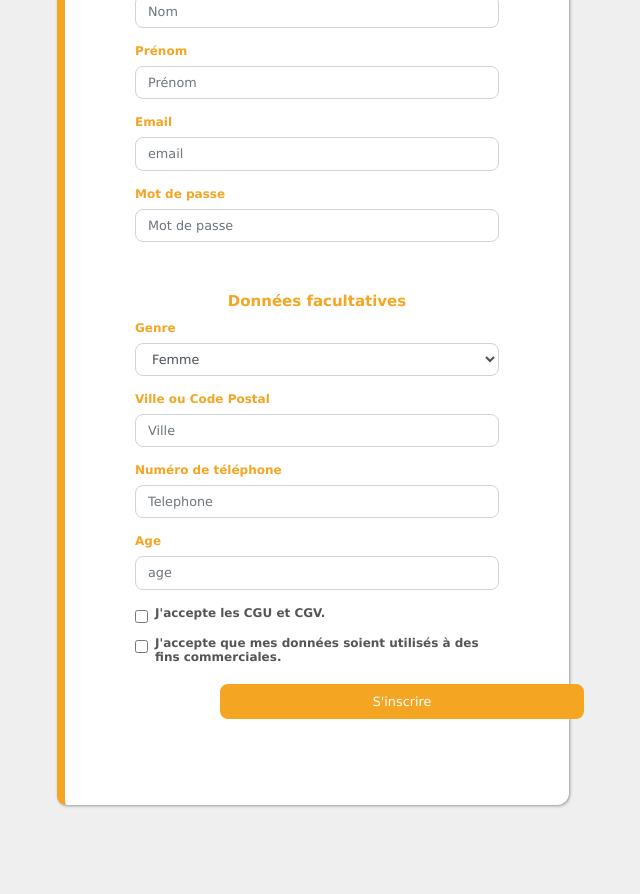
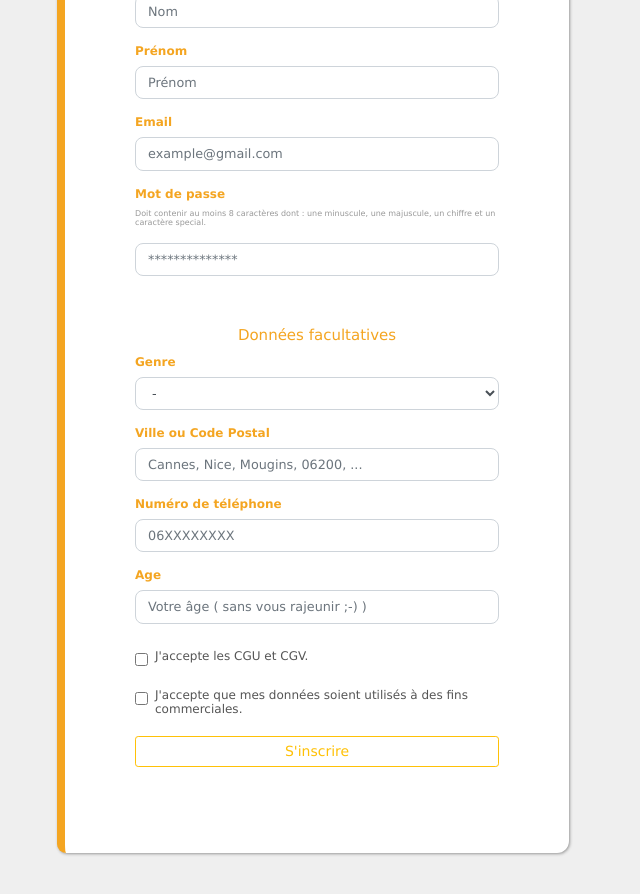
Before and after one commit to Saida-Ouahmid/TipToThank_Front, a React (Create React App) app: page /Inscription in a window 1280 px wide. Shown: the part 260-1154 px from the top of the page, without its empty margins (327-967 px from the left). Before the commit the page ends 1110 px from the top, so only its background shows below. Built offline with nearby package versions, Linux system fonts and the light colour scheme.

Commit message:
reg/log/prof css ok & routes ok

```diff
--- a/src/assets/components/Footer/Footer.js
+++ b/src/assets/components/Footer/Footer.js
@@ -1,7 +1,7 @@
 import React, { Component } from "react";
 import "./footer.css";
 import { Navbar, Nav } from "react-bootstrap";
-class footer extends Component {
+class Footer extends Component {
   render() {
     return (
       <div className="footer">
@@ -34,4 +34,4 @@ class footer extends Component {
   }
 }
 
-export default footer;
+export default Footer;
--- a/src/components/App/App.js
+++ b/src/components/App/App.js
@@ -9,6 +9,7 @@ import "bootstrap/dist/css/bootstrap.min.css";
 import Connexion from "../Connexion/Connexion";
 import Profil from "../Profil/Profil";
 import { BrowserRouter as Router, Switch, Route } from "react-router-dom";
+//import Footer from "../../assets/components/Footer/Footer";
 
 /*Main app component*/
 class App extends Component {
--- a/src/components/Connexion/Connexion.js
+++ b/src/components/Connexion/Connexion.js
@@ -1,13 +1,9 @@
 import Button from "react-bootstrap/Button";
 import Form from "react-bootstrap/Form";
-import InputGroup from "react-bootstrap/InputGroup";
-import Col from "react-bootstrap/Col";
-import FormControl from "react-bootstrap/FormControl";
+
 import React, { Component } from "react";
 import "./connexion.css";
 import { Link } from "react-router-dom";
-
-/*import { Link } from "react-router-dom";*/
 
 class Connexion extends Component {
   constructor(props) {
@@ -65,68 +61,59 @@ class Connexion extends Component {
     return (
       <div className="background">
         <div className="connexion-container">
-          <h1 className="titreConnexion">Connexion</h1>
-
-          <Form className="identifiants">
-            <Form.Row className="align-items-center">
-              <Col xs="auto">
-                <Form.Label htmlFor="inlineFormInputGroup" srOnly>
-                  E-mail de connexion
+          <Form>
+            <Form.Label className="text">
+              Déjà membre? Connectez-vous !
             </Form.Label>
-                <InputGroup className="mb-2">
-                  <InputGroup.Prepend>
-                    <InputGroup.Text>@</InputGroup.Text>
-                  </InputGroup.Prepend>
-                  <FormControl
+            <Form.Group controlId="formBasicEmail">
+              <Form.Control
                 name="email"
+                type="email"
+                placeholder="Votre e-mail"
                 id="email"
-                    placeholder="Email"
                 onChange={this.change}
                 value={this.state.email}
               />
-                </InputGroup>
-              </Col>
-              <Col xs="auto">
-                <Form.Label htmlFor="inlineFormInput" srOnly>
-                  Mot de passe
-                </Form.Label>
+              <Form.Text className="text-muted"></Form.Text>
+            </Form.Group>
+
+            <Form.Group controlId="formBasicPassword">
               <Form.Control
                 name="password"
+                type="password"
+                placeholder="Mot de passe"
                 className="mb-2"
                 id="password"
-                  placeholder="Password"
-                  type="password"
                 onChange={this.change}
                 value={this.state.password}
               />
-              </Col>
-
-              <Col xs="auto">
-                <Form.Check
-                  type="checkbox"
-                  id="autoSizingCheck"
-                  className="mb-2"
-                  label="Se souvenir de moi"
-                />
-              </Col>
+            </Form.Group>
 
             <Button
+              variant="outline-warning"
+              size="sm"
               type="submit"
               className="mb-2"
-                onClick={this.loginClient} /*className="sign-up"*/
+              onClick={this.loginClient}
             >
               Se connecter
             </Button>
             <p>{this.state.message}</p>
 
+            <Button className="forgetpwd" variant="link" size="sm">
+              Mot de passe oublié ?
+            </Button>
+
+            <Form.Group>
+              <Form.Label className="text2">
+                Nouveau? Créer votre compte !
+              </Form.Label>
+            </Form.Group>
             <Link to="/Inscription">
-                <Button type="submit" className="sign-up">
+              <Button variant="outline-warning" size="sm" type="submit">
                 S'inscrire
               </Button>
             </Link>
-            </Form.Row>
-
-            <p className="mdp">Mot de passe oublié</p>
           </Form>
         </div>
       </div>
--- a/src/components/Inscription/Inscription.js
+++ b/src/components/Inscription/Inscription.js
@@ -3,7 +3,6 @@ import "./inscription.css";
 import Form from "react-bootstrap/Form";
 import Button from "react-bootstrap/Button";
 /*import FormControl from "react-bootstrap/FormControl";*/
-/*import { Link } from "react-router-dom";*/
 
 class Inscription extends Component {
   constructor(props) {
@@ -28,9 +27,6 @@ class Inscription extends Component {
   };
 
   addNewRegister = (e) => {
-    /*alert(
-      "Votre inscription a bien été prise en compte. Un email de confirmation vous a été envoyé. Merci"
-    );*/
     e.preventDefault();
     const data = {
       lastname: this.state.lastname,
@@ -60,7 +56,9 @@ class Inscription extends Component {
       .then(
         (responseObject) => {
           this.setState({ message: responseObject.message });
-          /*this.props.history.push("/Home"); */ // pour affiher le profil
+          /*this.props.history.push(
+            "/Connexion"
+          );  pour allez vers la page connexion une fois l'inscription done*/
         },
 
         (error) => {
@@ -84,7 +82,6 @@ class Inscription extends Component {
               placeholder="Nom"
               name="lastname"
               onChange={this.change}
-              value={this.state.lastname}
             />
           </Form.Group>
           <Form.Group controlId="firstname">
@@ -94,7 +91,6 @@ class Inscription extends Component {
               placeholder="Prénom"
               name="firstname"
               onChange={this.change}
-              value={this.state.firstname}
             />
           </Form.Group>
 
@@ -102,20 +98,22 @@ class Inscription extends Component {
             <Form.Label>Email</Form.Label>
             <Form.Control
               type="mail"
-              placeholder="email"
+              placeholder="example@gmail.com"
               name="email"
               onChange={this.change}
-              value={this.state.email}
             />
           </Form.Group>
           <Form.Group controlId="password">
-            <Form.Label>Mot de passe</Form.Label>
+            <Form.Label>Mot de passe </Form.Label>
+            <p className="reglemdp">
+              Doit contenir au moins 8 caractères dont : une minuscule, une
+              majuscule, un chiffre et un caractère special.
+            </p>
             <Form.Control
               type="password"
-              placeholder="Mot de passe"
+              placeholder="**************"
               name="password"
               onChange={this.change}
-              value={this.state.password}
             />
           </Form.Group>
         </Form>
@@ -127,11 +125,10 @@ class Inscription extends Component {
             <Form.Control
               as="select"
               type="text"
-              placeholder="Femme; Homme; Autre"
-              name="genre"
+              name="gender"
               onChange={this.change}
-              value={this.state.gender}
             >
+              <option>-</option>
               <option>Femme</option>
               <option>Homme</option>
             </Form.Control>
@@ -140,10 +137,9 @@ class Inscription extends Component {
             <Form.Label>Ville ou Code Postal</Form.Label>
             <Form.Control
               type="text"
-              placeholder="Ville"
+              placeholder="Cannes, Nice, Mougins, 06200, ..."
               name="adress"
               onChange={this.change}
-              value={this.state.adress}
             />
           </Form.Group>
 
@@ -151,38 +147,42 @@ class Inscription extends Component {
             <Form.Label>Numéro de téléphone</Form.Label>
             <Form.Control
               type="text"
-              placeholder="Telephone"
+              placeholder="06XXXXXXXX"
               name="phone"
               onChange={this.change}
-              value={this.state.phone}
             />
           </Form.Group>
           <Form.Group controlId="age">
             <Form.Label>Age</Form.Label>
             <Form.Control
               type="text"
-              placeholder="age"
+              placeholder="Votre âge ( sans vous rajeunir ;-) )"
               name="age"
               onChange={this.change}
-              value={this.state.age}
             />
           </Form.Group>
         </Form>
 
         <Form>
           <Form.Group controlId="formBasicCheckbox">
-            <Form.Check type="checkbox" label="J'accepte les CGU et CGV." />
+            <Form.Check
+              className="checkbox"
+              type="checkbox"
+              label="J'accepte les CGU et CGV."
+            />
           </Form.Group>
           <Form.Group controlId="formBasicCheckbox">
             <Form.Check
+              className="checkbox"
               type="checkbox"
               label="J'accepte que mes données soient utilisés à des fins commerciales."
             />
           </Form.Group>
 
           <Button
-            className="submitButton"
-            variant="primary"
+            className="button"
+            variant="outline-warning"
+            size="sm"
             block
             type="submit"
             onClick={this.addNewRegister}
--- a/src/components/Inscription/inscription.css
+++ b/src/components/Inscription/inscription.css
@@ -26,18 +26,6 @@ body {
   color: #f4a521;
 }
 
-.Bloc-principal .submitButton {
-  background-color: #f4a521;
-  font-size: 0.8rem;
-  border-radius: 8px;
-  border: 2px solid #f4a521 !important;
-}
-.Bloc-principal .submitButton:hover,
-.Bloc-principal .submitButton:active {
-  background-color: white;
-  color: #f4a521;
-}
-
 .Bloc-principal a {
   text-decoration: none !important;
 }
@@ -45,6 +33,7 @@ body {
   text-align: center;
   color: #f4a521;
   font-size: 20px;
+  text-decoration: underline;
 }
 .sous-titre {
   text-align: center;
@@ -56,3 +45,15 @@ body {
   font-size: initial;
   color: white;
 }
+.button {
+  margin-top: 40px;
+}
+.reglemdp {
+  font-size: 8px;
+  color: #999;
+  font-weight: lighter;
+}
+.checkbox {
+  font-weight: lighter;
+  margin-top: 25px;
+}
--- a/src/components/Profil/Profil.js
+++ b/src/components/Profil/Profil.js
@@ -3,6 +3,7 @@ import React, { Component } from "react";
 //import Historique from "../Historique/Historique";
 import Form from "react-bootstrap/Form";
 import Button from "react-bootstrap/Button";
+import ButtonGroup from "react-bootstrap/ButtonGroup";
 
 /*style import*/
 import "./profil.css";
@@ -36,7 +37,7 @@ class Client extends Component {
     client[event.target.name] = event.target.value;
     this.setState({
       client: client,
-      // identifier name de l'input = choisir la valeur qui se trouve dans l'input
+      // identifier name de l'input = choisir la valeur qui se trouve dans l'input donc necessité d'avoir le bon name!!
     });
   };
 
@@ -117,6 +118,7 @@ class Client extends Component {
     window.confirm(
       "Etes-vous sur de vouloir supprimer votre compte? Cette action est irréversible."
     );
+
     e.preventDefault();
     const data = {
       userId: localStorage.getItem(
@@ -129,6 +131,8 @@ class Client extends Component {
     const headers = new Headers({
       "Content-Type": "application/json",
       Authorization: "bearer " + localStorage.getItem("token"),
+      /**"Bearer Token" est un JSON Web Token dont le rôle est d'indiquer que l'utilisateur
+       qui accède aux ressources est bien authentifié. */
     });
 
     const options = {
@@ -157,13 +161,22 @@ class Client extends Component {
   };
   signOut = () => {
     localStorage.clear();
-    // this.props.history.push("/");
+    this.props.history.push("/Connexion");
   };
   render() {
     return (
       <div className="Bloc-principal">
         <div className="Titre">
           <p>Gestion de mon profil client</p>
+          <Button
+            className="button"
+            variant="outline-warning"
+            size="sm"
+            type="submit"
+            onClick={this.signOut}
+          >
+            Se déconnecter
+          </Button>
         </div>
         <Form>
           <p className="sous-titre"> Données requises </p>
@@ -172,7 +185,7 @@ class Client extends Component {
             <Form.Control
               type="text"
               placeholder="Nom"
-              name="nom"
+              name="lastname"
               value={this.state.client.lastname}
               onChange={this.change}
             />
@@ -183,31 +196,8 @@ class Client extends Component {
             <Form.Control
               type="text"
               placeholder="Prénom"
-              name="prenom"
+              name="firstname"
               value={this.state.client.firstname}
-              onChange={this.change}
-            />
-          </Form.Group>
-
-          <Form.Group controlId="email">
-            <Form.Label>Email</Form.Label>
-            <Form.Control
-              type="mail"
-              placeholder="Email "
-              name="mail"
-              value={this.state.client.email}
-              onChange={this.change}
-            />
-            <Form.Text className="text-muted"></Form.Text>
-          </Form.Group>
-
-          <Form.Group controlId="password">
-            <Form.Label>Mot de passe</Form.Label>
-            <Form.Control
-              type="password"
-              placeholder="Mot de passe"
-              name="password"
-              value={this.state.client.password}
               onChange={this.change}
             />
           </Form.Group>
@@ -221,10 +211,11 @@ class Client extends Component {
               as="select"
               type="text"
               placeholder="Femme; Homme; Autre"
-              name="ville"
+              name="gender"
               value={this.state.client.gender}
               onChange={this.change}
             >
+              <option>-</option>
               <option>Femme</option>
               <option>Homme</option>
             </Form.Control>
@@ -235,7 +226,7 @@ class Client extends Component {
             <Form.Control
               type="text"
               placeholder="Ville"
-              name="ville"
+              name="adress"
               value={this.state.client.adress}
               onChange={this.change}
             />
@@ -246,7 +237,7 @@ class Client extends Component {
             <Form.Control
               type="text"
               placeholder="Telephone"
-              name="tel"
+              name="phone"
               value={this.state.client.phone}
               onChange={this.change}
             />
@@ -264,22 +255,48 @@ class Client extends Component {
             <Form.Text className="text-muted"></Form.Text>
           </Form.Group>
         </Form>
-        <Button
-          className="submitButton"
-          variant="primary"
+
+        <ButtonGroup className="button" aria-label="Basic example">
+          <Button
+            variant="outline-warning"
+            size="sm"
+            type="submit"
+            onClick={this.editClient}
+          >
+            Modifier mon compte
+          </Button>
+          <Button
+            variant="outline-warning"
+            size="sm"
+            type="submit"
+            onClick={this.deleteClient}
+          >
+            Supprimer mon compte
+          </Button>
+        </ButtonGroup>
+
+        {/*<Button
+          className="button"
+          variant="outline-warning"
+          size="sm"
+          block
           type="submit"
           onClick={this.editClient}
         >
           Confirmer la modification
         </Button>
+
         <Button
-          className="submitButton"
-          variant="primary"
+          className="button"
+          variant="outline-warning"
+          size="sm"
+          block
           type="submit"
           onClick={this.deleteClient}
         >
           Supprimer mon compte
-        </Button>
+        </Button>*/}
+        <p>{this.state.message}</p>
       </div>
     );
   }
--- a/src/components/Profil/profil.css
+++ b/src/components/Profil/profil.css
@@ -26,18 +26,6 @@ body {
   color: #f4a521;
 }
 
-.Bloc-principal .submitButton {
-  background-color: #f4a521;
-  font-size: 0.8rem;
-  border-radius: 8px;
-  border: 2px solid #f4a521 !important;
-}
-.Bloc-principal .submitButton:hover,
-.Bloc-principal .submitButton:active {
-  background-color: white;
-  color: #f4a521;
-}
-
 .Bloc-principal a {
   text-decoration: none !important;
 }
@@ -45,6 +33,7 @@ body {
   text-align: center;
   color: #f4a521;
   font-size: 20px;
+  font-weight: lighter;
 }
 
 .Titre {
@@ -56,6 +45,7 @@ body {
   font-size: 15px;
   margin-top: 50px;
   margin-bottom: 11px;
+  font-weight: lighter;
 }
 
 .Bloc-principal .formBasicCheckbox {
@@ -63,7 +53,6 @@ body {
   color: white;
 }
 
-.submitButton {
-  margin-left: 85px;
+.button {
   margin-top: 20px;
 }
```
Also changed, not shown: src/components/Connexion/connexion.css (+15 -17 lines). Lines whose indentation alone changed are shown as unchanged.
